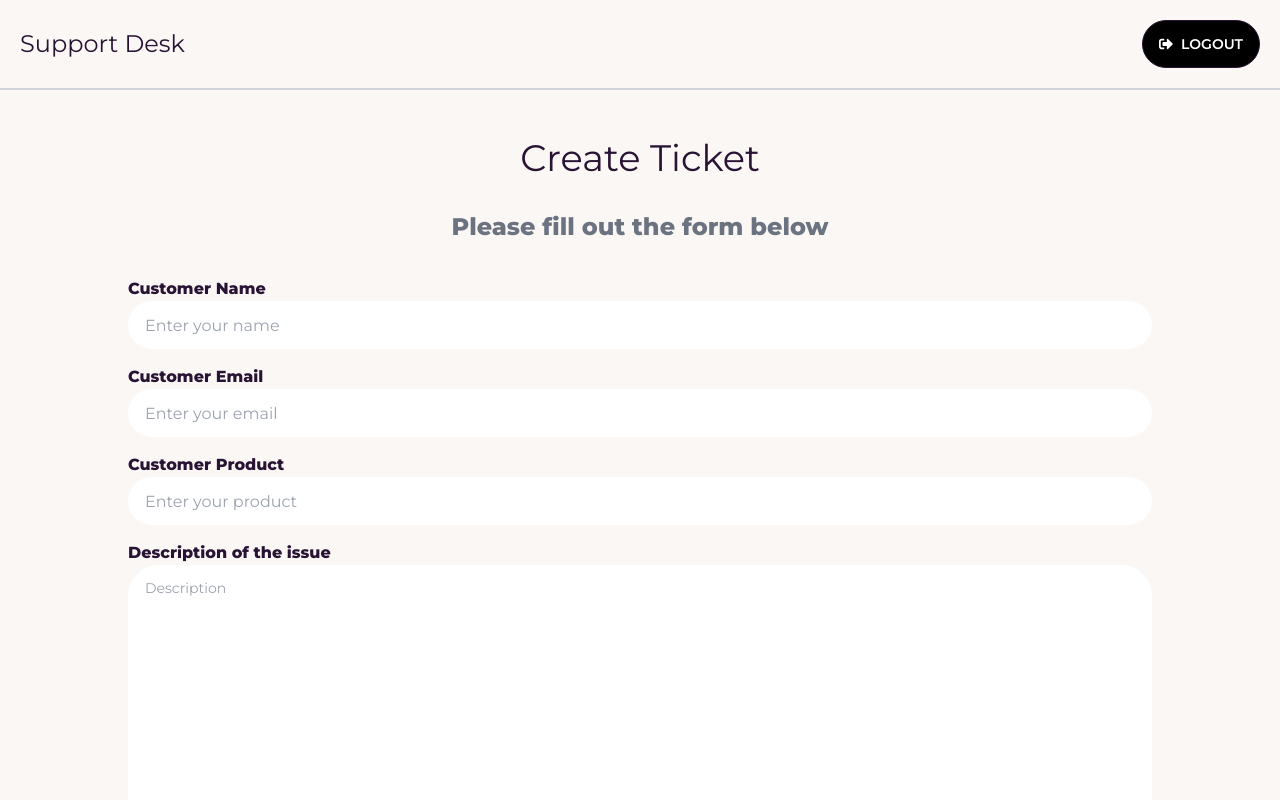
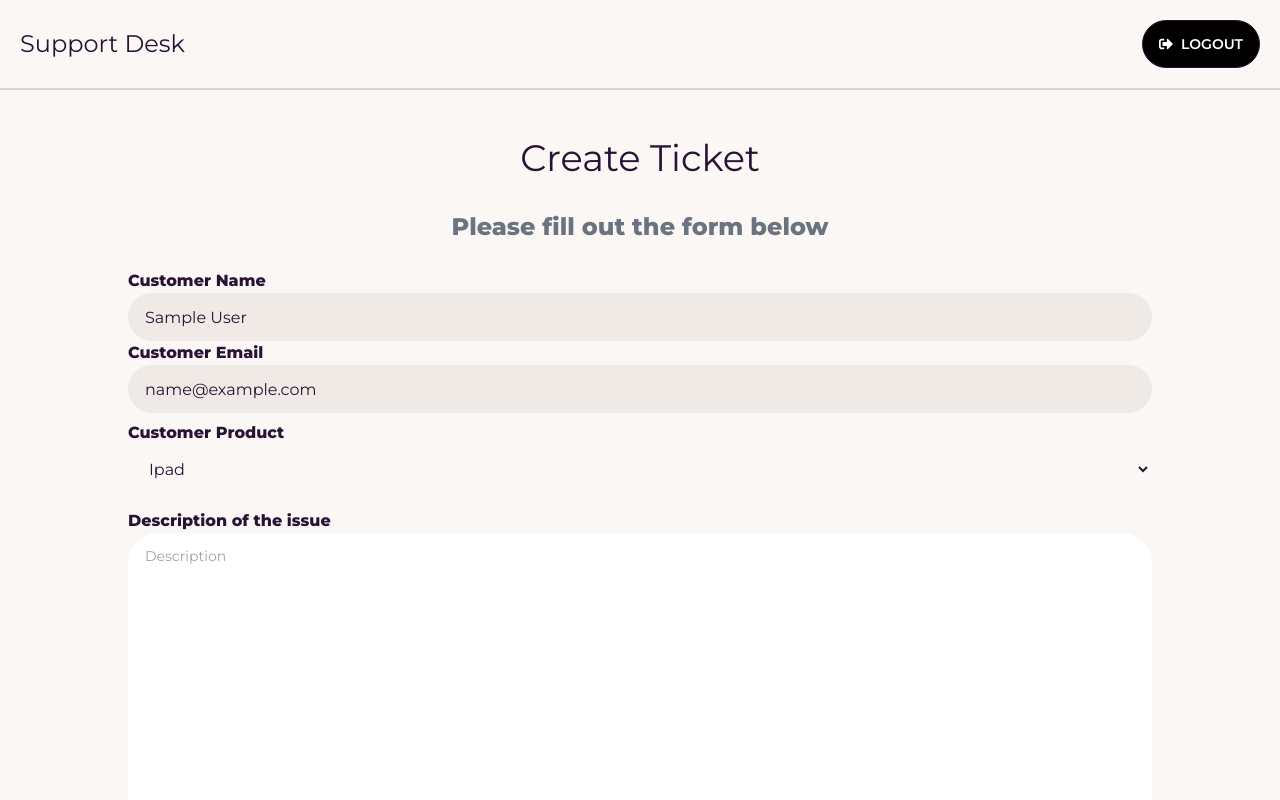
Before and after one commit to Abdulsalam24/MERN-Stack-Project, a React (Create React App) app in the folder frontend/: page /create-ticket in a window 1280 px wide. Shown: the top 800 px of the page. Built offline with nearby package versions, Linux system fonts and the light colour scheme; sample sign-in values are in the browser's storage.

Commit message:
done with the integrating of make a POST request for a new ticket

```diff
--- a/frontend/src/features/tickets/ticketSlice.js
+++ b/frontend/src/features/tickets/ticketSlice.js
@@ -2,17 +2,18 @@ import { createAsyncThunk, createSlice } from "@reduxjs/toolkit";
 import ticketService from "./ticketsService";
 
 const initialState = {
-    ticket: null,
+    tickets: [],
+    ticket: {},
     isError: false,
     isSuccess: false,
     isLoading: false,
     message: ""
 }
 
-
 export const createTicket = createAsyncThunk('ticket/create', async (ticketData, thunkAPI) => {
     try {
-        return await ticketService.createTicket(ticketData)
+        const token = thunkAPI.getState().auth.user.token
+        return await ticketService.createTicket(ticketData, token)
     } catch (error) {
         const message = (error.response && error.response.data && error.response.data.message) || error.message || error.toString()
         return thunkAPI.rejectWithValue(message)
@@ -22,6 +23,9 @@ export const createTicket = createAsyncThunk('ticket/create', async (ticketData,
 const ticketSlice = createSlice({
     name: "ticket",
     reducers: {
+        reset: (state) => {
+            state = initialState
+        }
     },
     initialState,
     extraReducers: (builder) => {
@@ -32,19 +36,19 @@ const ticketSlice = createSlice({
             .addCase(createTicket.fulfilled, (state, action) => {
                 state.isLoading = false
                 state.isSuccess = true
-                state.user = action.payload
+                state.ticket = action.payload
             })
             .addCase(createTicket.rejected, (state, action) => {
                 state.isError = true
                 state.isLoading = false
                 state.message = action.payload
-                state.user = null
+                state.ticket = {}
             })
-
     }
 
 
 })
 
+export const { reset } = ticketSlice.actions
 
 export default ticketSlice.reducer
--- a/frontend/src/features/tickets/ticketsService.js
+++ b/frontend/src/features/tickets/ticketsService.js
@@ -1,14 +1,17 @@
 import axios from "axios"
 
 
-const TICKET_API = '/api/tickets'
+const TICKET_API = '/api/tickets/'
 
 
-const createTicket = async (ticketData) => {
-    const response = await axios.post(TICKET_API, ticketData)
-
-    console.log(response.data, 'dattaaaaaaaaaaaaaaaa')
-
+const createTicket = async (ticketData, token) => {
+    const config = {
+        headers: {
+            Authorization: `Bearer ${token}`
+        }
+    }
+    const response = await axios.post(TICKET_API, ticketData, config)
+    return response.data
 }
 
 
--- a/frontend/src/pages/CreateTicket.jsx
+++ b/frontend/src/pages/CreateTicket.jsx
@@ -1,23 +1,28 @@
-import React, { useState } from "react";
-import { useDispatch } from "react-redux";
+import { useState, useEffect } from "react";
+import { toast } from "react-toastify";
+import { useDispatch, useSelector } from "react-redux";
 import { useNavigate } from "react-router-dom";
 import { createTicket } from "../features/tickets/ticketSlice";
+import { reset } from "../features/tickets/ticketSlice";
 
 function CreateTicket() {
-  const [formData, setformData] = useState({
-    name: "",
-    email: "",
-    product: "",
+  const navigate = useNavigate();
+  const dispatch = useDispatch();
+
+  const [formData, setFormData] = useState({
+    product: "ipad",
     description: "",
   });
 
-  const { name, email, product, description } = formData;
+  const { product, description } = formData;
 
-  const navigate = useNavigate();
-  const dispatch = useDispatch();
+  const { isSuccess, isError } = useSelector((state) => state.ticket);
+  const { user } = useSelector((state) => state.auth);
+  const name = user.name;
+  const email = user.email;
 
   const onChange = (e) => {
-    setformData((prevState) => ({
+    setFormData((prevState) => ({
       ...prevState,
       [e.target.name]: e.target.value,
     }));
@@ -26,17 +31,22 @@ function CreateTicket() {
   const onSubmit = (e) => {
     e.preventDefault();
     const userData = {
-      name,
-      email,
       product,
       description,
     };
     dispatch(createTicket(userData));
   };
 
-  // useEffect(() => {
-  //   if()
-  // }, [])
+  useEffect(() => {
+    if (isError) {
+      toast.error("Something went wrong");
+    }
+    if (isSuccess) {
+      toast.success("New ticket created");
+      dispatch(reset());
+    }
+    dispatch(reset());
+  }, [isError, isSuccess, dispatch]);
 
   return (
     <div className="w-4/5 m-auto">
@@ -46,7 +56,8 @@ function CreateTicket() {
       <p className="text-center my-6 font-bold text-gray-500">
         Please fill out the form below
       </p>
-      <form className="form-control" onSubmit={onSubmit}>
+
+      <div className="form-control">
         <div className="input-div">
           <label htmlFor="" className="font-bold">
             Customer Name
@@ -55,12 +66,12 @@ function CreateTicket() {
             type="name"
             name="name"
             id="name"
+            disabled
             value={name}
-            placeholder="Enter your name"
             className="input w-full"
-            onChange={onChange}
           />
         </div>
+
         <div className="input-div">
           <label htmlFor="" className="font-bold">
             Customer Email
@@ -69,26 +80,32 @@ function CreateTicket() {
             type="email"
             name="email"
             id="email"
+            disabled
             value={email}
-            placeholder="Enter your email"
             className="input w-full"
-            onChange={onChange}
           />
         </div>
+      </div>
+
+      <form className="form-control" onSubmit={onSubmit}>
         <div className="input-div">
           <label htmlFor="" className="font-bold">
             Customer Product
           </label>
-          <input
-            type="text"
+
+          <select
             name="product"
             id="product"
-            value={product}
-            placeholder="Enter your product"
+            onChange={onChange}
             className="input w-full"
-            onChange={onChange}
-          />
+          >
+            <option value="ipad">Ipad</option>
+            <option value="apple">Apple</option>
+            <option value="macBook Pro">MacBook Pro</option>
+            <option value="iphone">iphone</option>
+          </select>
         </div>
+
         <div className="input-div">
           <label htmlFor="" className="font-bold">
             Description of the issue
```
